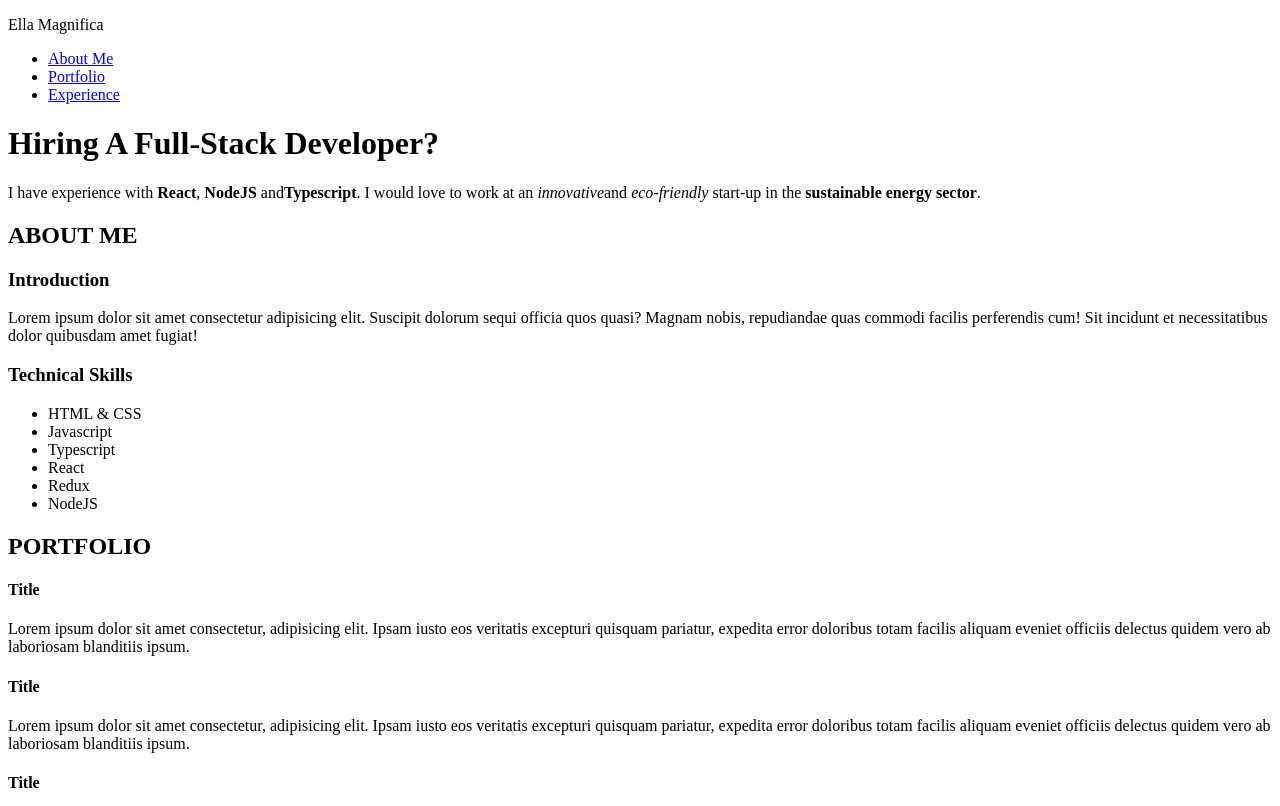
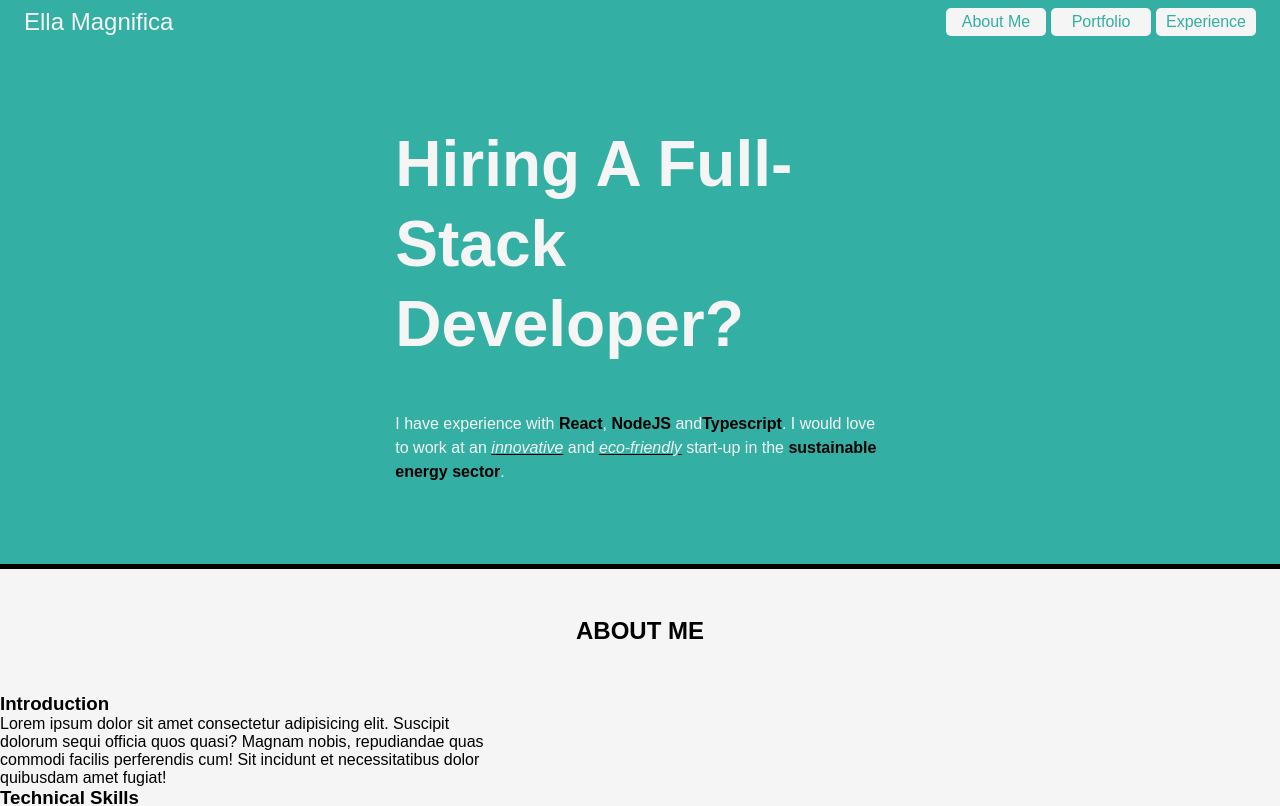
Before and after one commit to GK230/boolean-uk-html-full-stack-portfolio, a website: page index.html in a window 1280 px wide. Shown: the top 806 px of the page. Drawn offline with Linux system fonts and the light colour scheme.

Commit message:
Created header

```diff
--- a/index.html
+++ b/index.html
@@ -4,36 +4,41 @@
     <meta charset="UTF-8" />
     <meta name="viewport" content="width=device-width, initial-scale=1.0" />
     <meta http-equiv="X-UA-Compatible" content="ie=edge" />
+    <link rel="stylesheet" href="style.css">
     <title>Full Stack Portfolio</title>
   </head>
   <body>
     <header>
       <p class="name">Ella Magnifica</p>
       <nav>
-        <ul>
-          <li><a href="#" class="main-nav">About Me</a></li>
-          <li><a href="#" class="main-nav">Portfolio</a></li>
-          <li><a href="#" class="main-nav">Experience</a></li>
-        </ul>
+        <div class="nav-element"><p class="main-nav-element"><a href="#" class="main-nav">About Me</a></p></div>
+        <div class="nav-element"><p class="main-nav-element"><a href="#" class="main-nav">Portfolio</a></p></div>
+        <div class="nav-element"><p class="main-nav-element"><a href="#" class="main-nav">Experience</a></p></div>
       </nav>
+    </header>
+    <main>
+      <div class="header-center">
       <h1>Hiring A Full-Stack Developer?</h1>
       <p class="statement">
         I have experience with
         <strong>React</strong>,
         <strong>NodeJS</strong> and<strong>Typescript</strong>. I would love to
-        work at an <em>innovative</em>and<em> eco-friendly</em> start-up in the
+        work at an <em>innovative</em> and <em> eco-friendly</em> start-up in the
         <strong>sustainable energy sector</strong>.
       </p>
-    </header>
+    </div>
+    </main>
     <section class="about-me">
       <h2>ABOUT ME</h2>
+      <div class="intro">
         <h3>Introduction</h3>
-      <p>
+        <p class="intro-text">
           Lorem ipsum dolor sit amet consectetur adipisicing elit. Suscipit
           dolorum sequi officia quos quasi? Magnam nobis, repudiandae quas commodi
           facilis perferendis cum! Sit incidunt et necessitatibus dolor quibusdam
           amet fugiat!
         </p>
+      </div>
       <h3>Technical Skills</h3>
       <ul>
         <li>HTML & CSS</li>
--- /dev/null
+++ b/style.css
@@ -0,0 +1,103 @@
+* {
+  margin: 0;
+  padding: 0;
+  box-sizing: border-box;
+}
+
+body {
+  min-height: 100vh;
+  font-family: sans-serif;
+}
+
+header {
+  background-color: rgb(51, 175, 163);
+  color: whitesmoke;
+  display: grid;
+  grid-template-columns: 200px 1fr;
+  grid-gap: 10px;
+}
+
+header p.name {
+  padding: 0.5rem;
+  margin-left: 1rem;
+  font-size: 1.5rem;
+}
+
+header nav {
+  display: grid;
+  grid-template-columns: 100px 100px 100px;
+  justify-content: right;
+  padding: 0.5rem;
+  margin-right: 1rem;
+  grid-gap: 5px;
+}
+
+header nav .nav-element {
+  display: inline-block;
+  background-color: whitesmoke;
+  border-radius: 5px;
+}
+
+header nav .nav-element p.main-nav-element {
+  text-align: center;
+}
+
+header nav .nav-element p.main-nav-element a.main-nav {
+  display: block;
+  text-decoration: none;
+  padding: 0.3rem;
+
+  color: rgb(51, 175, 163);
+}
+
+main {
+  background-color: rgb(51, 175, 163);
+  color: whitesmoke;
+  border-bottom: 5px black solid;
+}
+
+main .header-center {
+  margin: auto;
+  width: 55ch;
+}
+
+main h1 {
+  font-size: 4rem;
+  line-height: 5rem;
+  padding-top: 5rem;
+}
+
+main p.statement {
+  width: 55ch;
+  margin: 3rem 0 5rem 0;
+  line-height: 1.5rem;
+}
+
+main p.statement strong {
+  color: black;
+}
+
+main p.statement em {
+  text-decoration: underline;
+  text-decoration-color: black;
+}
+
+section.about-me {
+  background-color: whitesmoke;
+}
+
+h2 {
+  text-align: center;
+  padding: 3rem;
+}
+
+section.about-me .intro {
+  margin: auto;
+}
+
+section.about-me .intro h3 {
+}
+
+section.about-me .intro .intro-text {
+  width: 55ch;
+}
```
Lines whose indentation alone changed are shown as unchanged.
